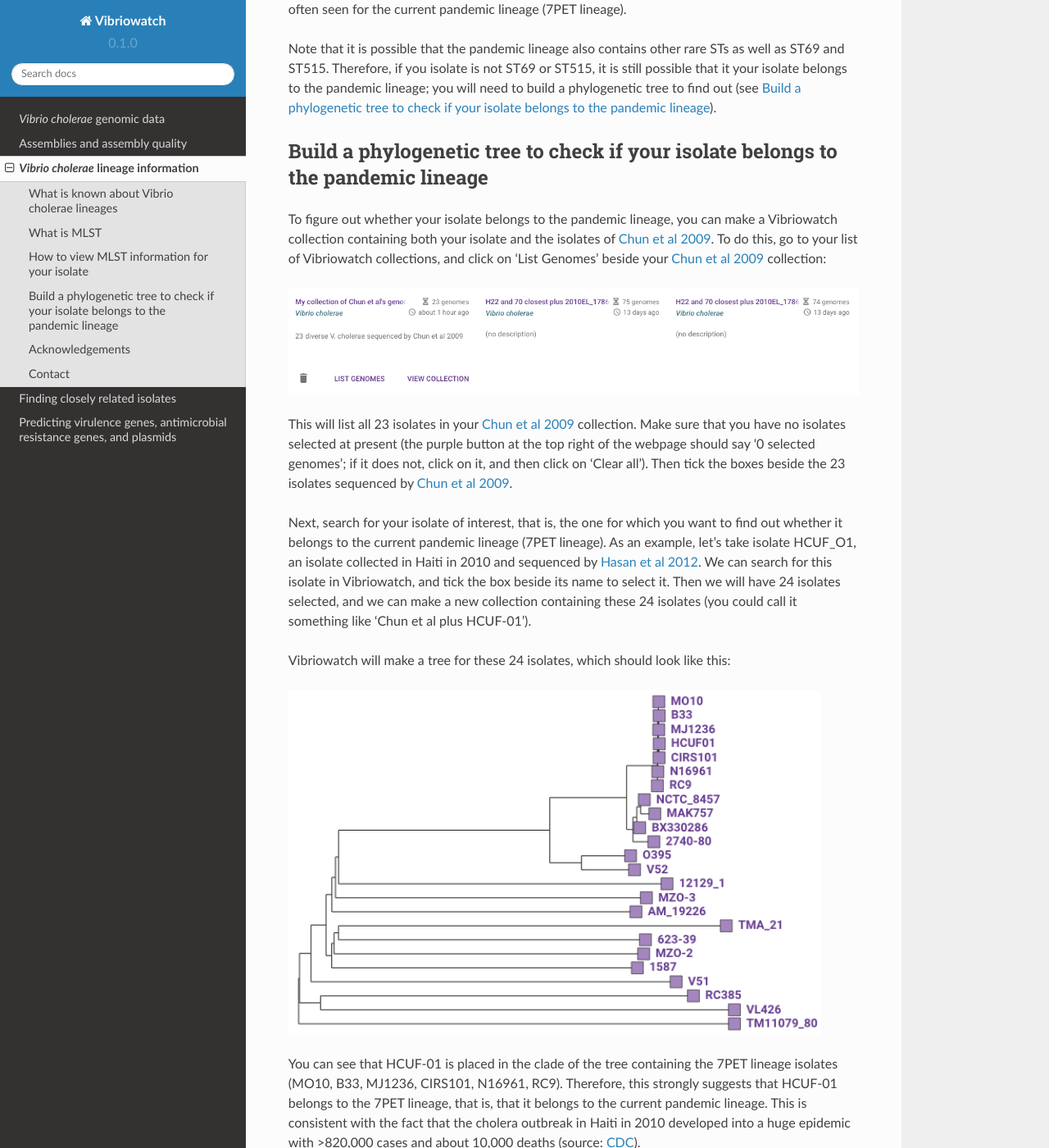
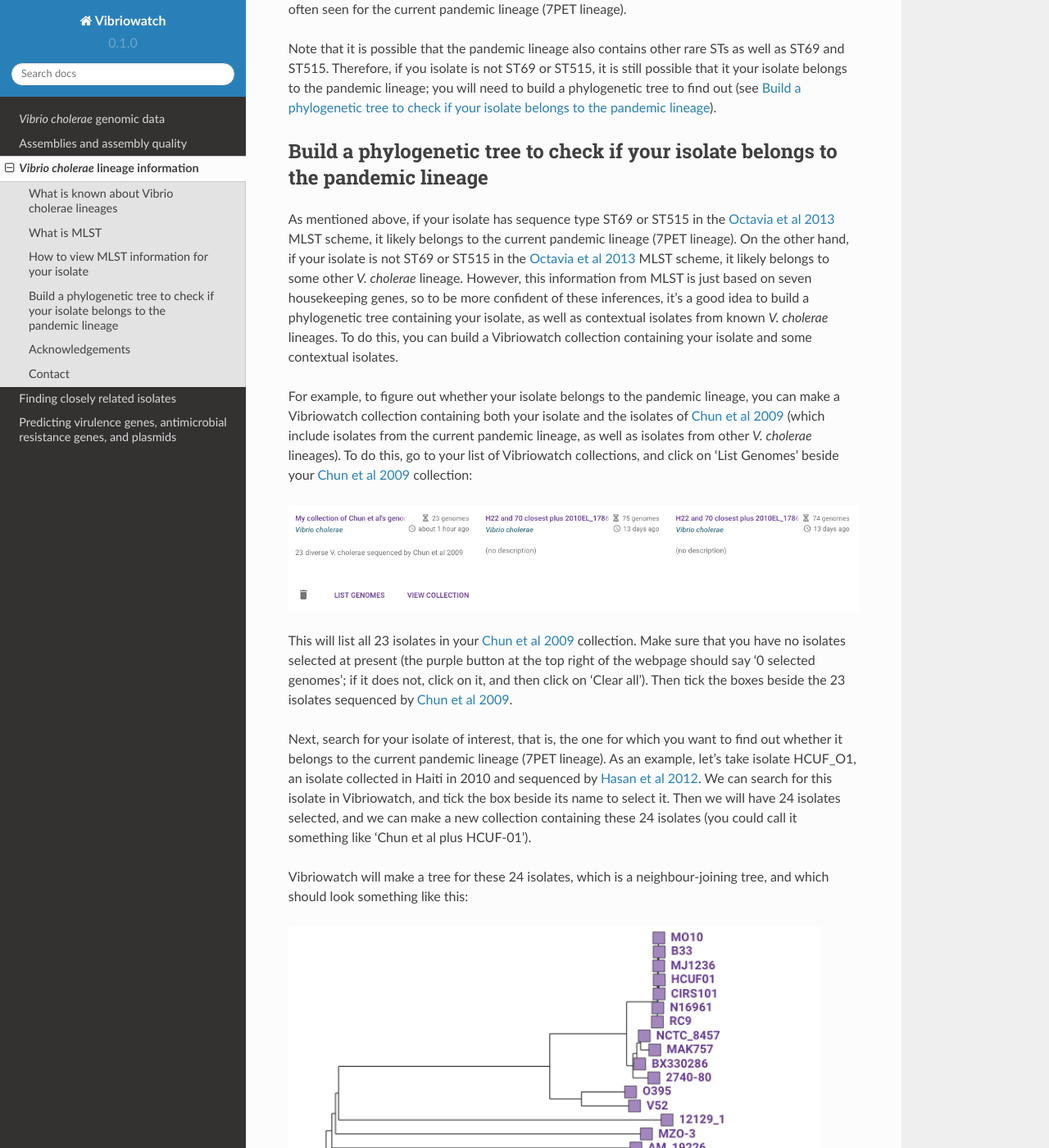
Before and after one commit to avrilcoghlan/vibriowatch, a Sphinx documentation site: the page built from docs/source/mlst.rst, in a window 1280 px wide and 1400 px high, scrolled down 4883 px. Shown: the whole window at 82% size. Built offline with Sphinx 7.4.7 and the Read the Docs theme 2.0.0, drawn with Linux system fonts in a browser that asks for light colours.

Commit message:
Update mlst.rst
Added more introduction on why to build a tree.

```diff
--- a/docs/source/mlst.rst
+++ b/docs/source/mlst.rst
@@ -106,7 +106,16 @@ Note that it is possible that the pandemic lineage also contains other rare STs
 Build a phylogenetic tree to check if your isolate belongs to the pandemic lineage
 ----------------------------------------------------------------------------------
 
-To figure out whether your isolate belongs to the pandemic lineage, you can make a Vibriowatch collection containing both your isolate and the isolates of `Chun et al 2009`_. To do this, go to your list of Vibriowatch collections, and click on 'List Genomes' beside your `Chun et al 2009`_ collection:
+As mentioned above, if your isolate has sequence type ST69 or ST515 in the `Octavia et al 2013`_ MLST scheme, it likely belongs to the current
+pandemic lineage (7PET lineage). On the other hand, if your isolate is not ST69 or ST515 in the `Octavia et al 2013`_ MLST scheme, it likely
+belongs to some other *V. cholerae* lineage. However, this information from MLST is just based on seven housekeeping genes, so to be more
+confident of these inferences, it's a good idea to build a phylogenetic tree containing your isolate, as well as contextual isolates from
+known *V. cholerae* lineages. To do this, you can build a Vibriowatch collection containing your isolate and some contextual isolates.
+
+.. _Octavia et al 2013: https://pubmed.ncbi.nlm.nih.gov/23776471/
+
+For example, to figure out whether your isolate belongs to the pandemic lineage, you can make a Vibriowatch collection containing both your isolate and the isolates of `Chun et al 2009`_ (which include isolates from the current pandemic lineage, as well as isolates from other *V. cholerae* lineages).
+To do this, go to your list of Vibriowatch collections, and click on 'List Genomes' beside your `Chun et al 2009`_ collection:
 
 .. _Chun et al 2009: https://pubmed.ncbi.nlm.nih.gov/19720995/
 
@@ -122,7 +131,7 @@ pandemic lineage (7PET lineage). As an example, let's take isolate HCUF_O1, an i
 
 .. _Hasan et al 2012: https://pubmed.ncbi.nlm.nih.gov/22711841/
 
-Vibriowatch will make a tree for these 24 isolates, which should look like this:
+Vibriowatch will make a tree for these 24 isolates, which is a neighbour-joining tree, and which should look something like this:
 
 .. image:: Picture48.png
   :width: 650
```
